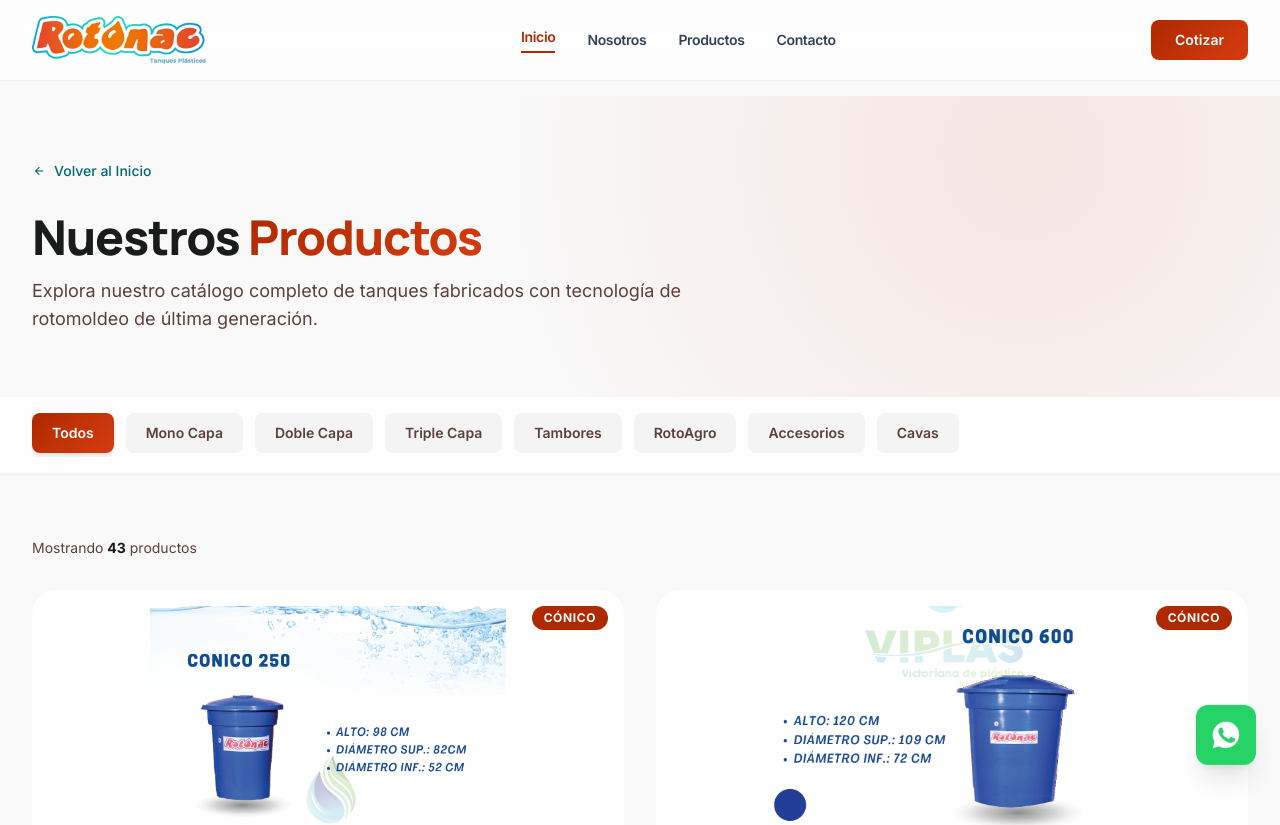
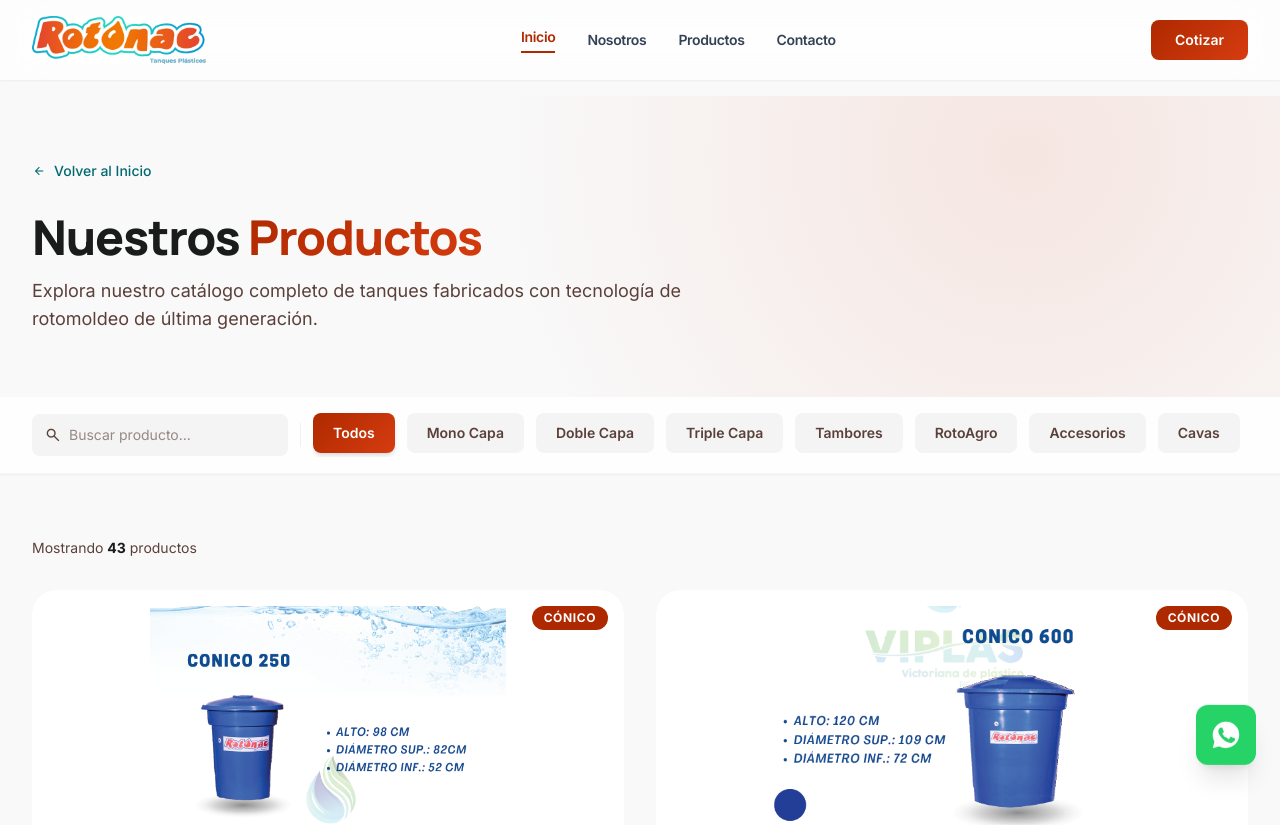
Before and after one commit to msalazarsilva44-creator/Landing-page-rotonac, a React (Vite) app: page /productos in a window 1280 px wide. Shown: the top 825 px of the page. Built offline with nearby package versions, Linux system fonts and the light colour scheme.

Commit message:
feat: agregar barra de busqueda en tiempo real a la pagina de productos

```diff
--- a/src/pages/ProductosPage.jsx
+++ b/src/pages/ProductosPage.jsx
@@ -6,13 +6,18 @@
   const [searchParams] = useSearchParams();
   const categoriaParam = searchParams.get('categoria') || 'todos';
   const [filtroActivo, setFiltroActivo] = useState(categoriaParam);
+  const [busqueda, setBusqueda] = useState('');
   const [imagenAmpliada, setImagenAmpliada] = useState(null);
   const [imagenIndex, setImagenIndex] = useState(0);
 
   const productosFiltrados = useMemo(() => {
-    if (filtroActivo === 'todos') return productos;
-    return productos.filter(p => p.categoria === filtroActivo);
-  }, [filtroActivo]);
+    let lista = filtroActivo === 'todos' ? productos : productos.filter(p => p.categoria === filtroActivo);
+    if (busqueda.trim()) {
+      const query = busqueda.trim().toLowerCase();
+      lista = lista.filter(p => p.modelo.toLowerCase().startsWith(query) || p.modelo.toLowerCase().includes(query));
+    }
+    return lista;
+  }, [filtroActivo, busqueda]);
 
   return (
     <main className="pt-24">
@@ -32,9 +37,31 @@
         </div>
       </section>
 
-      {/* Filter Tabs */}
       <section className="sticky top-[72px] z-40 bg-white/80 backdrop-blur-xl border-b border-surface-container-highest/30 shadow-sm">
         <div className="max-w-7xl mx-auto px-8 py-4">
+          <div className="flex flex-col sm:flex-row items-start sm:items-center gap-3">
+            {/* Barra de búsqueda */}
+            <div className="relative flex-shrink-0 w-full sm:w-64">
+              <span className="material-symbols-outlined absolute left-3 top-1/2 -translate-y-1/2 text-on-surface-variant text-[18px]">search</span>
+              <input
+                type="text"
+                value={busqueda}
+                onChange={e => setBusqueda(e.target.value)}
+                placeholder="Buscar producto..."
+                className="w-full pl-9 pr-8 py-2.5 rounded-xl text-sm bg-surface-container-low text-on-surface placeholder:text-on-surface-variant/60 border border-transparent focus:border-primary/40 focus:ring-0 focus:outline-none transition-all duration-200"
+              />
+              {busqueda && (
+                <button
+                  onClick={() => setBusqueda('')}
+                  className="absolute right-2.5 top-1/2 -translate-y-1/2 text-on-surface-variant hover:text-on-surface transition-colors"
+                >
+                  <span className="material-symbols-outlined text-[16px]">close</span>
+                </button>
+              )}
+            </div>
+            {/* Separador */}
+            <div className="hidden sm:block h-6 w-px bg-surface-container-highest/50"></div>
+            {/* Filtros de categoría */}
             <div className="flex items-center gap-3 overflow-x-auto pb-1 scrollbar-hide">
               <button
                 onClick={() => setFiltroActivo('todos')}
@@ -61,6 +88,7 @@
               ))}
             </div>
           </div>
+        </div>
       </section>
 
       {/* Products Grid */}
@@ -71,6 +99,9 @@
             Mostrando <span className="font-bold text-on-surface">{productosFiltrados.length}</span> producto{productosFiltrados.length !== 1 ? 's' : ''}
             {filtroActivo !== 'todos' && (
               <> en <span className="font-bold text-primary">{categorias.find(c => c.id === filtroActivo)?.nombre}</span></>
+            )}
+            {busqueda.trim() && (
+              <> para <span className="font-bold text-secondary">&ldquo;{busqueda}&rdquo;</span></>
             )}
           </p>
 
```
Lines whose indentation alone changed are shown as unchanged.
